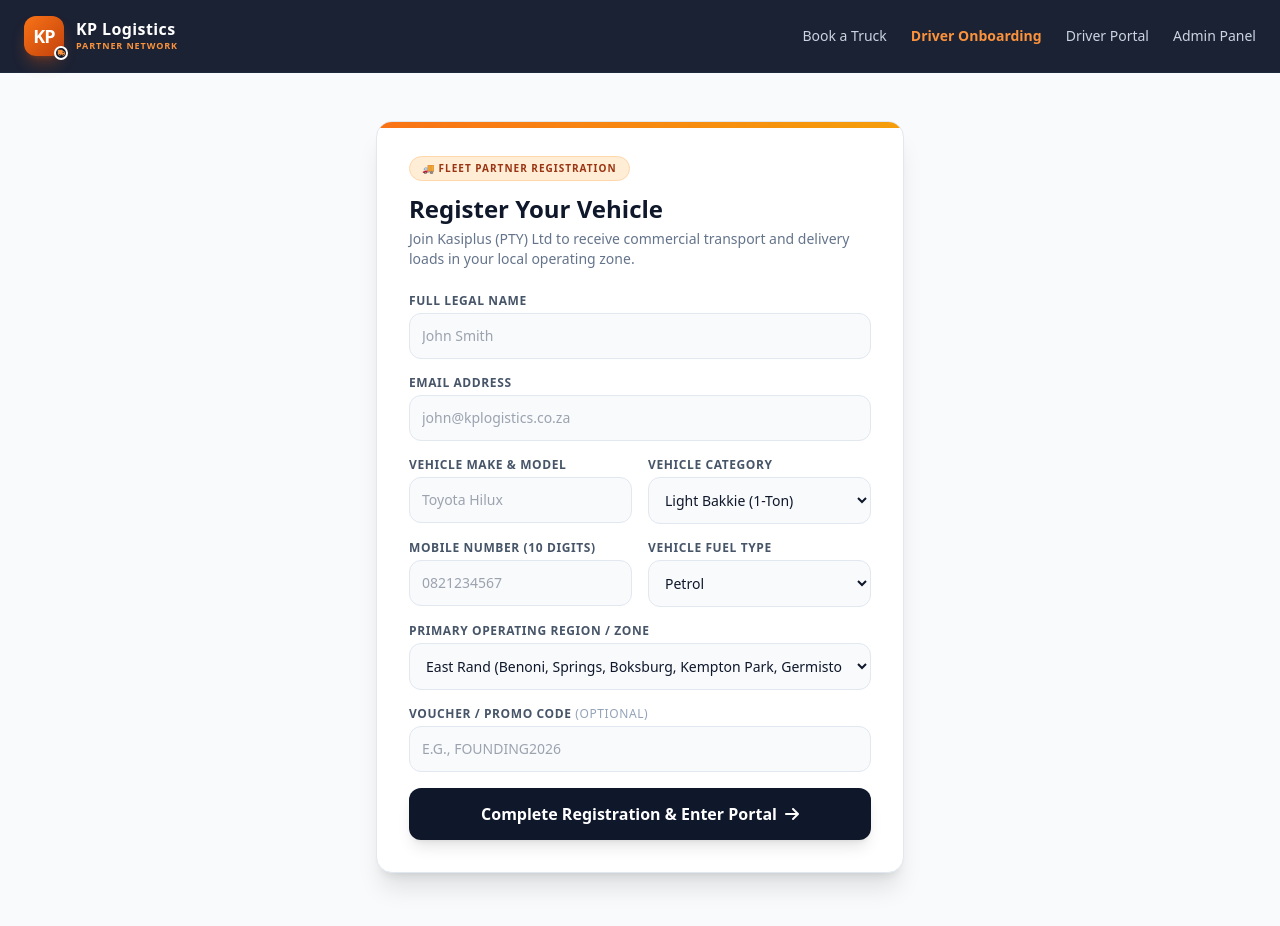
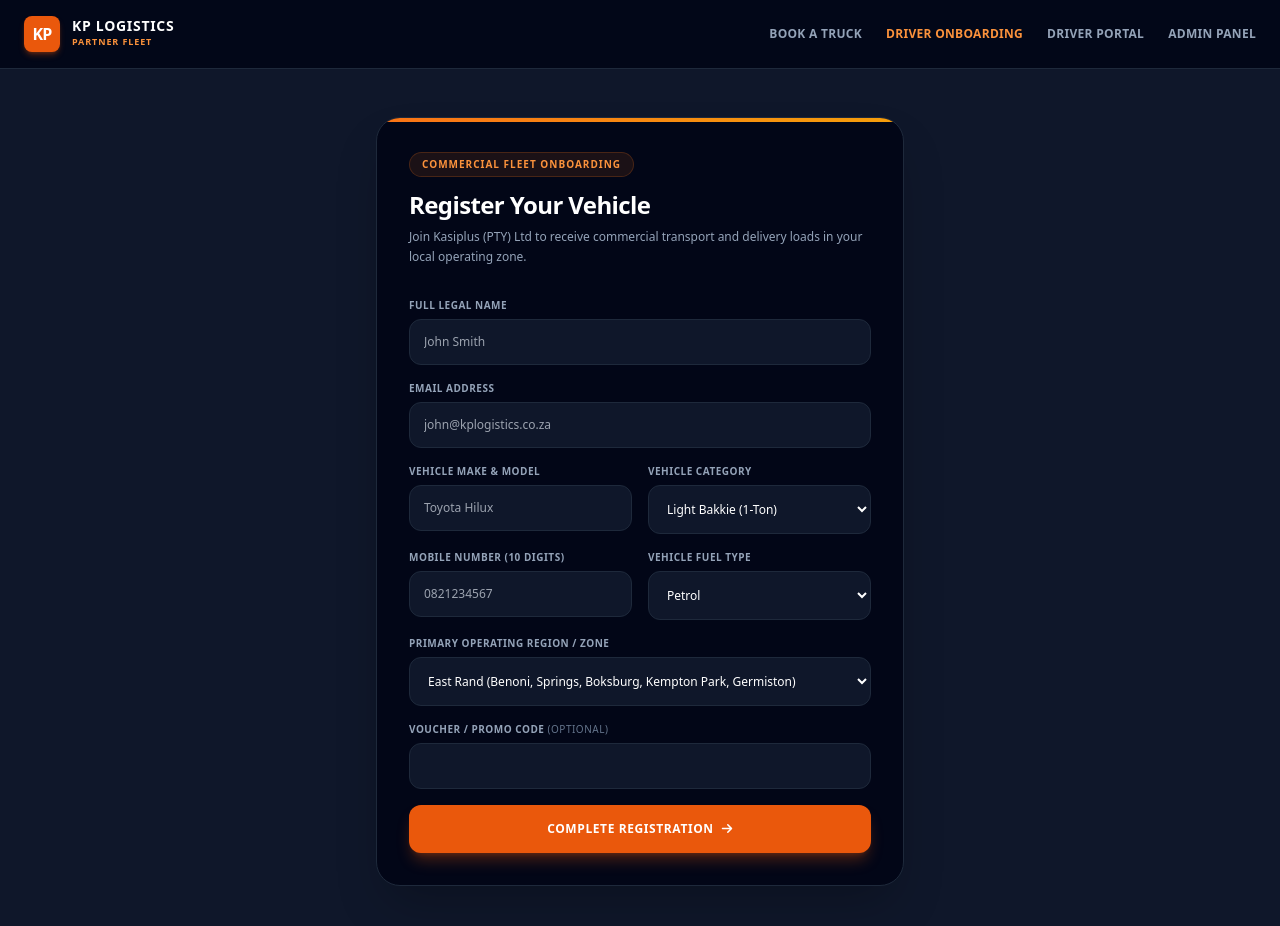
Before and after one commit to kasipulse/KP-Logistics, a plain HTML site: page driver.html in a window 1280 px wide. Drawn offline with nearby package versions, Linux system fonts and the light colour scheme.

Commit message:
Update driver.html

```diff
--- a/driver.html
+++ b/driver.html
@@ -9,61 +9,60 @@
     <!-- Paystack Checkout Inline Script -->
     <script src="https://js.paystack.co/v1/inline.js"></script>
 </head>
-<body class="bg-slate-50 text-slate-900 font-sans">
-    <header class="sticky top-0 z-50 bg-slate-900/95 backdrop-blur-md border-b border-slate-800 text-white">
+<body class="bg-slate-900 text-slate-100 font-sans selection:bg-orange-500 selection:text-white">
+
+    <!-- Navigation Header -->
+    <header class="sticky top-0 z-50 bg-slate-950/90 backdrop-blur-md border-b border-slate-800 text-white">
         <div class="max-w-7xl mx-auto px-6 py-4 flex justify-between items-center">
             <div class="flex items-center space-x-3">
-                <div class="relative w-10 h-10 bg-gradient-to-br from-orange-500 to-orange-700 rounded-xl flex items-center justify-center shadow-lg shadow-orange-600/30 text-white font-black tracking-tighter text-lg">
-                    <span>KP</span>
-                    <div class="absolute -bottom-1 -right-1 w-3.5 h-3.5 bg-slate-900 border-2 border-white rounded-full flex items-center justify-center">
-                        <i class="fa-solid fa-truck text-[6px] text-orange-400"></i>
-                    </div>
+                <div class="w-9 h-9 bg-orange-600 rounded-lg flex items-center justify-center text-white font-black tracking-tighter text-base shadow-md shadow-orange-600/30">
+                    KP
                 </div>
                 <div>
-                    <h1 class="text-base font-extrabold tracking-wide leading-tight text-white">KP Logistics</h1>
-                    <span class="text-[9px] text-orange-400 font-semibold uppercase tracking-widest block">Partner Network</span>
+                    <h1 class="text-sm font-extrabold tracking-wider uppercase leading-none text-white">KP Logistics</h1>
+                    <span class="text-[9px] text-orange-400 font-semibold uppercase tracking-widest block mt-0.5">Partner Fleet</span>
                 </div>
             </div>
-            <nav class="hidden md:flex space-x-6 text-sm font-medium">
-                <a href="index.html" class="text-slate-300 hover:text-orange-400 transition">Book a Truck</a>
-                <a href="driver.html" class="text-orange-400 font-semibold transition">Driver Onboarding</a>
-                <a href="driver-portal.html" class="text-slate-300 hover:text-orange-400 transition">Driver Portal</a>
-                <a href="admin.html" class="text-slate-300 hover:text-orange-400 transition">Admin Panel</a>
+            <nav class="hidden md:flex space-x-6 text-xs font-semibold tracking-wide uppercase">
+                <a href="index.html" class="text-slate-400 hover:text-orange-400 transition">Book a Truck</a>
+                <a href="driver.html" class="text-orange-400 transition">Driver Onboarding</a>
+                <a href="driver-portal.html" class="text-slate-400 hover:text-orange-400 transition">Driver Portal</a>
+                <a href="admin.html" class="text-slate-400 hover:text-orange-400 transition">Admin Panel</a>
             </nav>
         </div>
     </header>
 
     <main class="max-w-xl mx-auto my-12 px-6">
-        <div class="bg-white p-8 rounded-2xl shadow-xl border border-slate-200 relative overflow-hidden">
-            <div class="absolute top-0 left-0 right-0 h-1.5 bg-gradient-to-r from-orange-500 to-amber-500"></div>
+        <div class="bg-slate-950 p-8 rounded-3xl shadow-2xl border border-slate-800 relative overflow-hidden">
+            <div class="absolute top-0 left-0 right-0 h-1 bg-gradient-to-r from-orange-500 to-amber-500"></div>
 
-            <div class="mb-6">
-                <span class="inline-block bg-orange-100 text-orange-800 border border-orange-200 text-[10px] font-extrabold uppercase px-3 py-1 rounded-full tracking-widest mb-2">
-                    🚚 Fleet Partner Registration
-                </span>
-                <h2 class="text-2xl font-bold text-slate-900 mt-1">Register Your Vehicle</h2>
-                <p class="text-sm text-slate-500 mt-1">Join Kasiplus (PTY) Ltd to receive commercial transport and delivery loads in your local operating zone.</p>
+            <div class="mb-8">
+                <div class="inline-block bg-orange-500/10 text-orange-400 border border-orange-500/20 text-[10px] font-bold uppercase px-3 py-1 rounded-full tracking-widest mb-3">
+                    Commercial Fleet Onboarding
+                </div>
+                <h2 class="text-2xl font-black text-white tracking-tight">Register Your Vehicle</h2>
+                <p class="text-xs text-slate-400 mt-1.5 leading-relaxed">Join Kasiplus (PTY) Ltd to receive commercial transport and delivery loads in your local operating zone.</p>
             </div>
 
             <form id="driverForm" class="space-y-4">
                 <div>
-                    <label class="block text-xs font-bold uppercase tracking-wider text-slate-600 mb-1">Full Legal Name</label>
-                    <input type="text" id="driverName" required class="w-full p-3 bg-slate-50 border border-slate-200 rounded-xl focus:ring-2 focus:ring-orange-500 outline-none text-sm" placeholder="John Smith">
+                    <label class="block text-[10px] font-bold uppercase tracking-wider text-slate-400 mb-1.5">Full Legal Name</label>
+                    <input type="text" id="driverName" required class="w-full p-3.5 bg-slate-900 border border-slate-800 rounded-xl focus:ring-2 focus:ring-orange-500 focus:bg-slate-950 outline-none text-xs text-white transition" placeholder="John Smith">
                 </div>
 
                 <div>
-                    <label class="block text-xs font-bold uppercase tracking-wider text-slate-600 mb-1">Email Address</label>
-                    <input type="email" id="driverEmail" required class="w-full p-3 bg-slate-50 border border-slate-200 rounded-xl focus:ring-2 focus:ring-orange-500 outline-none text-sm" placeholder="john@kplogistics.co.za">
+                    <label class="block text-[10px] font-bold uppercase tracking-wider text-slate-400 mb-1.5">Email Address</label>
+                    <input type="email" id="driverEmail" required class="w-full p-3.5 bg-slate-900 border border-slate-800 rounded-xl focus:ring-2 focus:ring-orange-500 focus:bg-slate-950 outline-none text-xs text-white transition" placeholder="john@kplogistics.co.za">
                 </div>
 
                 <div class="grid grid-cols-1 md:grid-cols-2 gap-4">
                     <div>
-                        <label class="block text-xs font-bold uppercase tracking-wider text-slate-600 mb-1">Vehicle Make & Model</label>
-                        <input type="text" id="vehicleModel" required class="w-full p-3 bg-slate-50 border border-slate-200 rounded-xl focus:ring-2 focus:ring-orange-500 outline-none text-sm" placeholder="Toyota Hilux">
+                        <label class="block text-[10px] font-bold uppercase tracking-wider text-slate-400 mb-1.5">Vehicle Make & Model</label>
+                        <input type="text" id="vehicleModel" required class="w-full p-3.5 bg-slate-900 border border-slate-800 rounded-xl focus:ring-2 focus:ring-orange-500 focus:bg-slate-950 outline-none text-xs text-white transition" placeholder="Toyota Hilux">
                     </div>
                     <div>
-                        <label class="block text-xs font-bold uppercase tracking-wider text-slate-600 mb-1">Vehicle Category</label>
-                        <select id="regVehicleType" class="w-full p-3 bg-slate-50 border border-slate-200 rounded-xl focus:ring-2 focus:ring-orange-500 outline-none text-sm">
+                        <label class="block text-[10px] font-bold uppercase tracking-wider text-slate-400 mb-1.5">Vehicle Category</label>
+                        <select id="regVehicleType" class="w-full p-3.5 bg-slate-900 border border-slate-800 rounded-xl focus:ring-2 focus:ring-orange-500 focus:bg-slate-950 outline-none text-xs text-white transition">
                             <option value="bakkie" selected>Light Bakkie (1-Ton)</option>
                             <option value="closedbakkie">Canopy Bakkie (Protected)</option>
                             <option value="panelvan">Panel Van</option>
@@ -78,12 +77,12 @@
 
                 <div class="grid grid-cols-1 md:grid-cols-2 gap-4">
                     <div>
-                        <label class="block text-xs font-bold uppercase tracking-wider text-slate-600 mb-1">Mobile Number (10 Digits)</label>
-                        <input type="tel" id="driverPhone" required maxlength="10" class="w-full p-3 bg-slate-50 border border-slate-200 rounded-xl focus:ring-2 focus:ring-orange-500 outline-none text-sm" placeholder="0821234567">
+                        <label class="block text-[10px] font-bold uppercase tracking-wider text-slate-400 mb-1.5">Mobile Number (10 Digits)</label>
+                        <input type="tel" id="driverPhone" required maxlength="10" class="w-full p-3.5 bg-slate-900 border border-slate-800 rounded-xl focus:ring-2 focus:ring-orange-500 focus:bg-slate-950 outline-none text-xs text-white transition" placeholder="0821234567">
                     </div>
                     <div>
-                        <label class="block text-xs font-bold uppercase tracking-wider text-slate-600 mb-1">Vehicle Fuel Type</label>
-                        <select id="fuelType" required class="w-full p-3 bg-slate-50 border border-slate-200 rounded-xl focus:ring-2 focus:ring-orange-500 outline-none text-sm">
+                        <label class="block text-[10px] font-bold uppercase tracking-wider text-slate-400 mb-1.5">Vehicle Fuel Type</label>
+                        <select id="fuelType" required class="w-full p-3.5 bg-slate-900 border border-slate-800 rounded-xl focus:ring-2 focus:ring-orange-500 focus:bg-slate-950 outline-none text-xs text-white transition">
                             <option value="petrol">Petrol</option>
                             <option value="diesel">Diesel</option>
                         </select>
@@ -92,8 +91,8 @@
 
                 <!-- Primary Operating Region / Zone -->
                 <div>
-                    <label class="block text-xs font-bold uppercase tracking-wider text-slate-600 mb-1">Primary Operating Region / Zone</label>
-                    <select id="driverZone" required class="w-full p-3 bg-slate-50 border border-slate-200 rounded-xl focus:ring-2 focus:ring-orange-500 outline-none text-sm">
+                    <label class="block text-[10px] font-bold uppercase tracking-wider text-slate-400 mb-1.5">Primary Operating Region / Zone</label>
+                    <select id="driverZone" required class="w-full p-3.5 bg-slate-900 border border-slate-800 rounded-xl focus:ring-2 focus:ring-orange-500 focus:bg-slate-950 outline-none text-xs text-white transition">
                         <option value="East Rand">East Rand (Benoni, Springs, Boksburg, Kempton Park, Germiston)</option>
                         <option value="Johannesburg">Johannesburg Central & Surrounds</option>
                         <option value="Pretoria">Pretoria / Tshwane</option>
@@ -104,12 +103,12 @@
 
                 <!-- Voucher / Promo Code Input -->
                 <div>
-                    <label class="block text-xs font-bold uppercase tracking-wider text-slate-600 mb-1">Voucher / Promo Code <span class="text-slate-400 font-normal">(Optional)</span></label>
-                    <input type="text" id="voucherCode" placeholder="e.g., FOUNDING2026" class="w-full p-3 bg-slate-50 border border-slate-200 rounded-xl focus:ring-2 focus:ring-orange-500 outline-none text-sm uppercase">
+                    <label class="block text-[10px] font-bold uppercase tracking-wider text-slate-400 mb-1.5">Voucher / Promo Code <span class="text-slate-500 font-normal">(Optional)</span></label>
+                    <input type="text" id="voucherCode" class="w-full p-3.5 bg-slate-900 border border-slate-800 rounded-xl focus:ring-2 focus:ring-orange-500 focus:bg-slate-950 outline-none text-xs text-white transition uppercase" placeholder="">
                 </div>
 
-                <button type="submit" class="w-full bg-slate-900 hover:bg-slate-800 text-white font-bold py-3.5 px-4 rounded-xl transition shadow-lg flex items-center justify-center space-x-2">
-                    <span>Complete Registration & Enter Portal</span>
+                <button type="submit" class="w-full bg-orange-600 hover:bg-orange-700 text-white font-bold py-4 px-4 rounded-xl transition shadow-lg shadow-orange-600/30 flex items-center justify-center space-x-2 text-xs uppercase tracking-wider mt-2">
+                    <span>Complete Registration</span>
                     <i class="fa-solid fa-arrow-right"></i>
                 </button>
             </form>
@@ -173,7 +172,7 @@
                     createdAt: new Date()
                 });
 
-                alert(`Registration successful! Welcome to the KP Logistics Partner Network.`);
+                alert("Registration successful! Welcome to the KP Logistics Partner Network.");
                 window.location.href = "driver-portal.html";
             } catch (error) {
                 console.error("Error saving driver profile: ", error);
```
